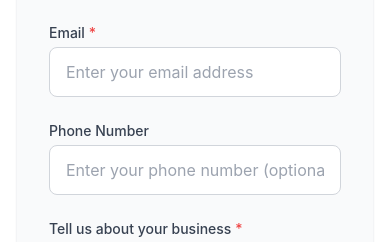
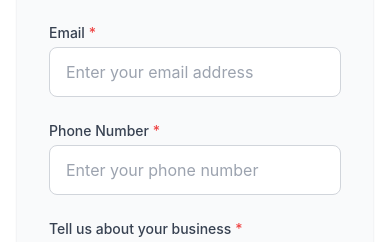
Before and after one commit to Gandley/franchise-now-openclaw, a Next.js app: page /book-call in a window 390 px wide. Shown: the part 976-1218 px from the top of the page. Built offline with nearby package versions, Linux system fonts and the light colour scheme.

Commit message:
Make phone number required on book-call form

```diff
--- a/app/book-call/page.tsx
+++ b/app/book-call/page.tsx
@@ -197,13 +197,14 @@
               {/* Phone */}
               <div>
                 <label htmlFor="phone" className="block text-sm font-medium text-gray-700 mb-1">
-                  Phone Number
+                  Phone Number <span className="text-red-500">*</span>
                 </label>
                 <input
                   type="tel"
                   id="phone"
                   name="phone"
-                  placeholder="Enter your phone number (optional)"
+                  placeholder="Enter your phone number"
+                  required
                   className="w-full px-4 py-3 rounded-lg border border-gray-300 focus:ring-2 focus:ring-brand-500 focus:border-brand-500 outline-none transition-all"
                 />
               </div>
```
